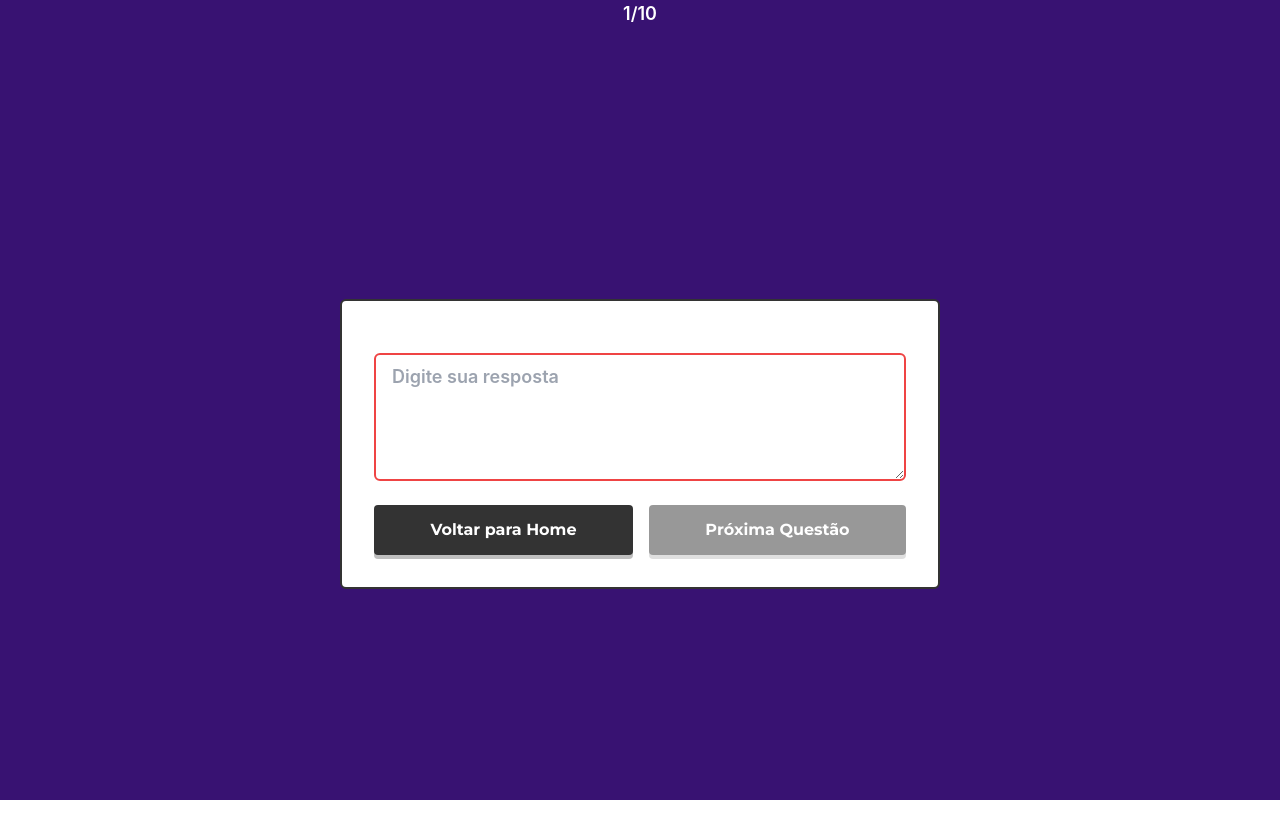
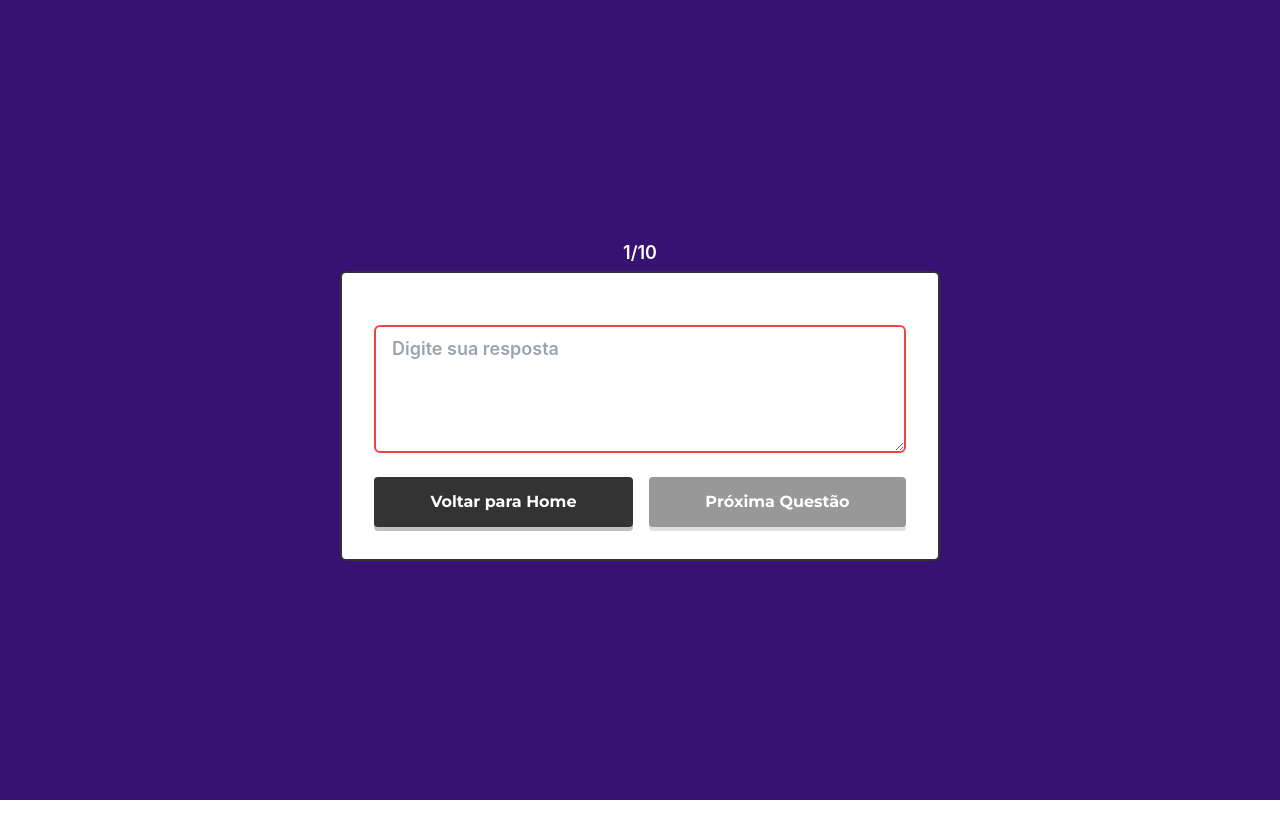
Before and after one commit to FeMotta/react-smartai, a React (Create React App) app: page /question-page in a window 1280 px wide. Shown: the top 838 px of the page. After the commit the page ends 800 px from the top, so only its background shows below. Built offline with nearby package versions, Linux system fonts and the light colour scheme; no server answers.

Commit message:
remove função Contador

```diff
--- a/src/pages/QuestionPage/QuestionPage.jsx
+++ b/src/pages/QuestionPage/QuestionPage.jsx
@@ -1,4 +1,4 @@
-import React, { useEffect, useState, Component } from 'react';
+import React, { useEffect, useState } from 'react';
 import { useNavigate } from 'react-router-dom';
 import { generateQuestions, checkAnswer } from '../../services/api'
 
@@ -70,18 +70,11 @@ const QuestionPage = () => {
     setLoading(true);
   }, []);
 
-    const Contador = () => {
   return (
-            <div className="flex justify-center mb-4">
+    <Container>
+      <div className="flex justify-center mb-1">
         <p className="text-white-500 font-semibold">{count}/10</p>
       </div>
-        );
-    };
-
-    return (
-        <>
-        <Contador count={count} formClassName="lg:min-w-600 p-5"/>
-        <Container>
       <Formulario formClassName="lg:min-w-600 p-5" onSubmit={handleSubmit}>
         {loading ? (
           <Spinner />
@@ -93,10 +86,7 @@ const QuestionPage = () => {
           placeholder="Digite sua resposta"
           value={answer}
           onChange={handleChange}
-                    inputClassName={`border-2 rounded-md px-4 py-2 ${
-                        answer === '' ? 'border-red-500' : 'border-primary'
-                    }`}
-                />
+          inputClassName={`border-2 rounded-md px-4 py-2 ${answer === '' ? 'border-red-500' : 'border-primary'}`} />
         <div className="flex justify-between items-center w-full">
           <Botao
             buttonClassName="form-button flex-grow mx-2 first:ml-0 last:mr-0"
@@ -114,7 +104,6 @@ const QuestionPage = () => {
         </div>
       </Formulario>
     </Container>
-        </>
   );
 };
 
```
Lines whose indentation alone changed are shown as unchanged.
